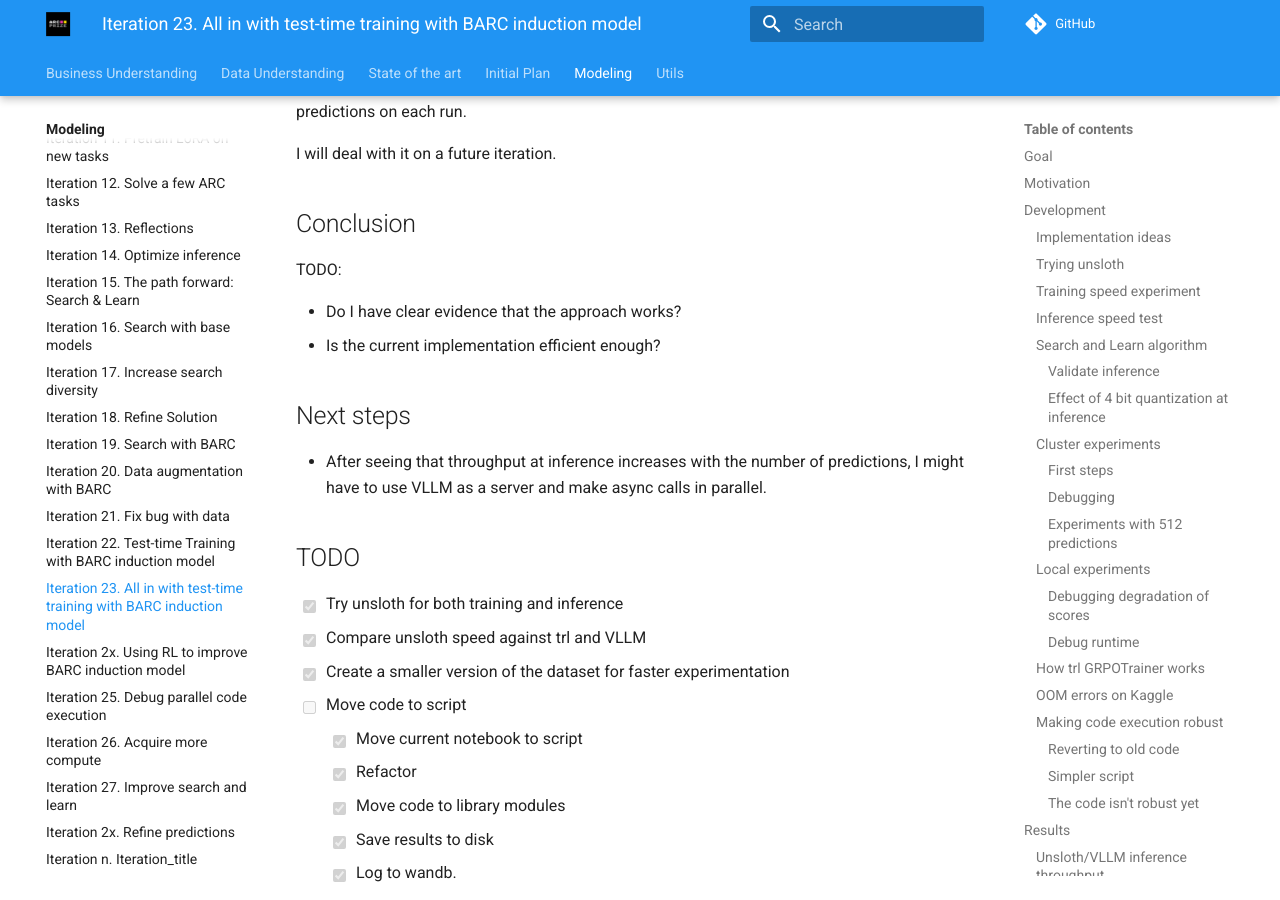
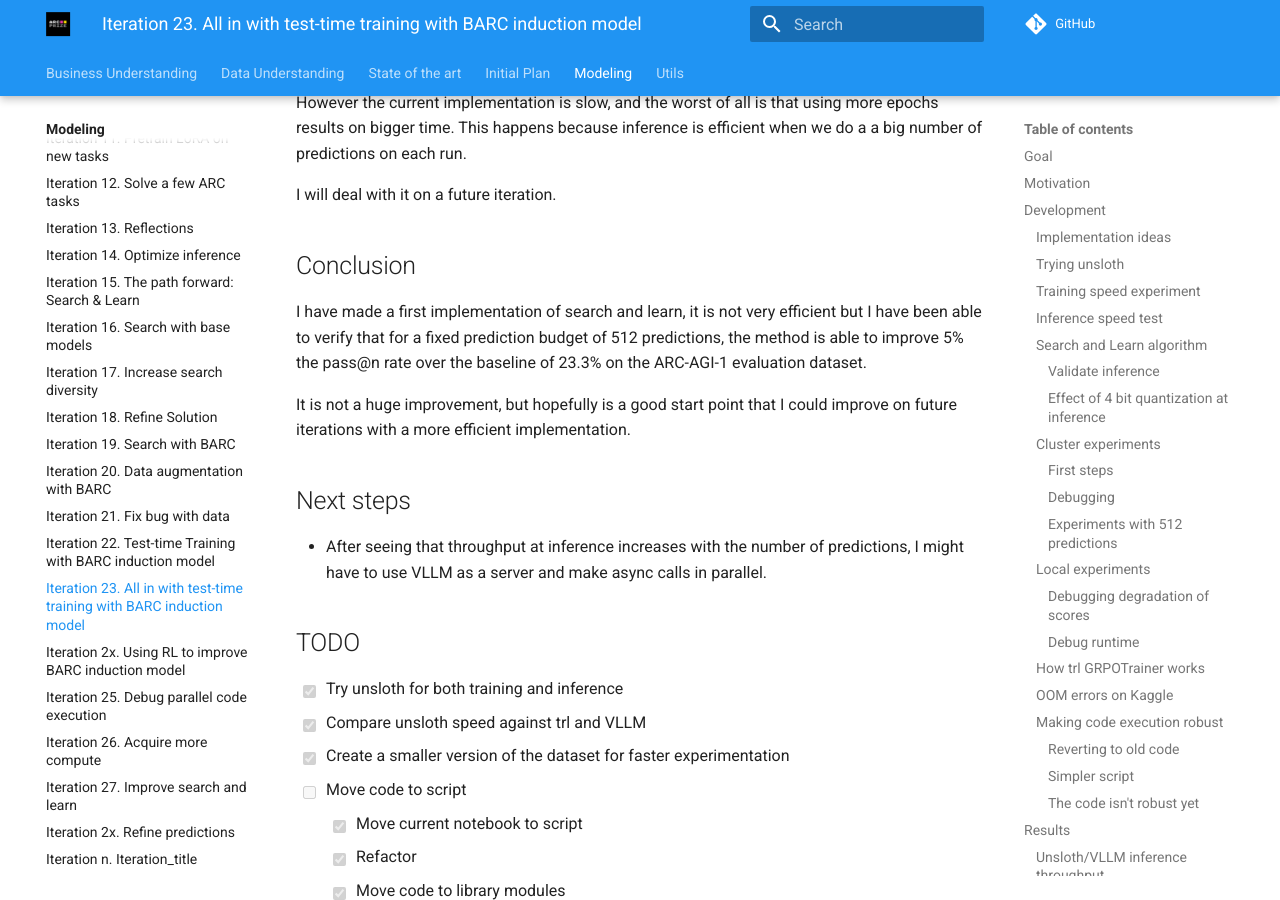
Before and after one commit to ironbar/arc25, an MkDocs documentation site: the page built from docs/modeling/Iteration_23_ttt_BARC_v2.md, in a window 1280 px wide and 900 px high, scrolled down 14943 px. Built offline with MkDocs 1.6.1 and Material for MkDocs 9.7.7, drawn with Linux system fonts in a browser that asks for light colours; comment, search, counter and statistics services are not loaded; some of the changed text lies outside the part shown.

Commit message:
added conclusion to iteration 23

```diff
--- a/docs/modeling/Iteration_23_ttt_BARC_v2.md
+++ b/docs/modeling/Iteration_23_ttt_BARC_v2.md
@@ -582,6 +582,8 @@ TODO: 512 preds
 
 ### Do I have clear evidence that the approach works?
 
+<https://wandb.ai/guillermobarbadillo/2025-09-18-search-and-learn>
+
 Yes, the plot below shows two experiments of search and learn vs 3 baseline experiments that simply do independent predictions.
 
 ![alt text](res/1758805734469_image.png)
@@ -598,7 +600,7 @@ That explains why the blue line separates early from the baseline.
 |-----------------------|--------|--------|
 | 512                   | 1      | 23.3%  |
 | 256                   | 2      | 26.0%  |
-| 128                   | 4      | 28.3%  |
+| 128                   | 4      | **28.3%**  |
 
 We get an improvement of 5% with the best configuration, but is very likely that we could
 get even better results by using more epochs (a more continuous learning approach).
@@ -623,10 +625,11 @@ I will deal with it on a future iteration.
 
 ## Conclusion
 
-TODO:
+I have made a first implementation of search and learn, it is not very efficient but I have been able to verify that for a fixed prediction budget of 512 predictions, the method is able to improve 5% the pass@n rate over the baseline of 23.3% on the ARC-AGI-1 evaluation dataset.
 
-- Do I have clear evidence that the approach works?
-- Is the current implementation efficient enough?
+It is not a huge improvement, but hopefully is a good start point that I could improve on future
+iterations with a more efficient implementation.
+
 
 ## Next steps
 
```
